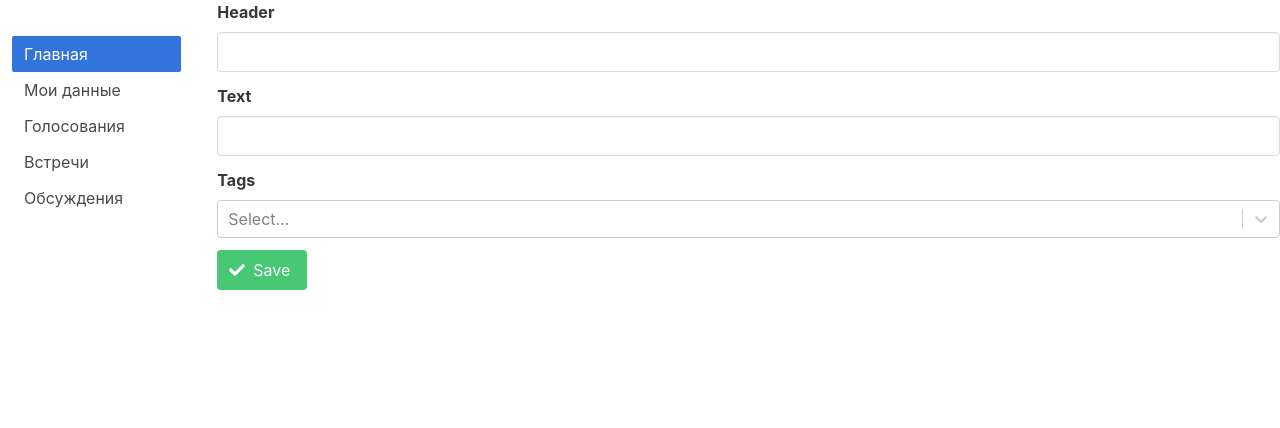
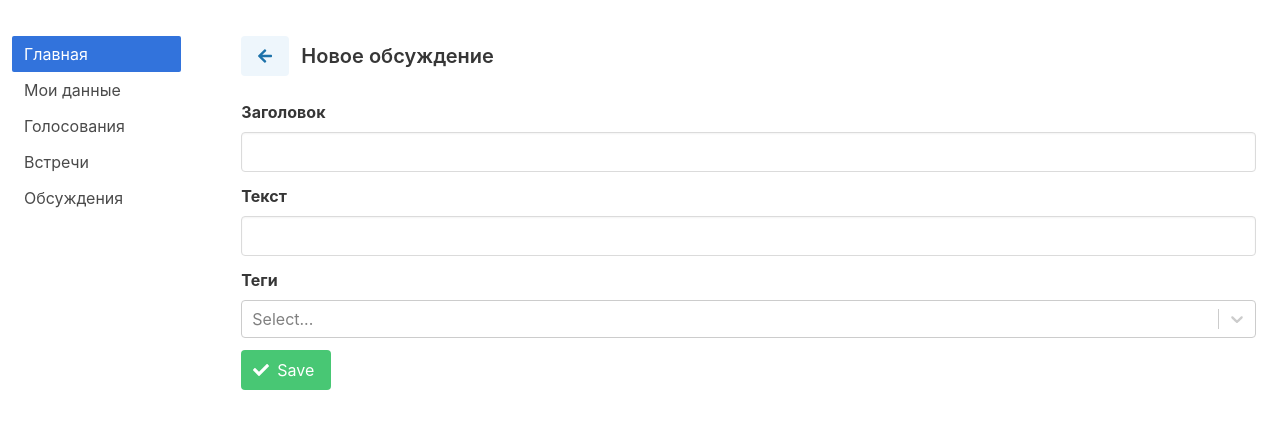
Before and after one commit to BelarusDigitalFuture/o, a React (Create React App) app: page /discussions/new in a window 1280 px wide. Shown: the top 428 px of the page. Built offline with nearby package versions, Linux system fonts and the light colour scheme.

Commit message:
fitting form to generic page

```diff
--- a/src/components/DiscussionForm/DiscussionForm.jsx
+++ b/src/components/DiscussionForm/DiscussionForm.jsx
@@ -4,6 +4,7 @@ import { Field } from 'formik';
 import * as Yup from 'yup';
 import { AppForm } from '../../shared';
 import { TextInput, SelectField } from '../../shared/form';
+import GenericPage from '../Pages/GenericPage/GenericPage';
 import { TagsContext, TopicsContext } from '../../shared/state';
 
 const DiscussionForm = () => {
@@ -22,15 +23,17 @@ const DiscussionForm = () => {
   });
 
   return (
-    <AppForm
-      initial={{ tagsss: [] }}
-      validationSchema={validationSchema}
-      onSubmit={handleFormSubmit}
-    >
-      <TextInput label={'Header'} name="header" />
-      <TextInput label={'Text'} name="text" />
-      <Field label="Tags" name={'tags'} isMulti component={SelectField} options={options} />
-    </AppForm>
+    <GenericPage header="Новое обсуждение">
+      <AppForm
+        initial={{ tags: [], header: '', text: '' }}
+        validationSchema={validationSchema}
+        onSubmit={handleFormSubmit}
+      >
+        <TextInput label={'Заголовок'} name="header" />
+        <TextInput label={'Текст'} name="text" />
+        <Field label="Теги" name="tags" isMulti component={SelectField} options={options} />
+      </AppForm>
+    </GenericPage>
   );
 };
 
```
